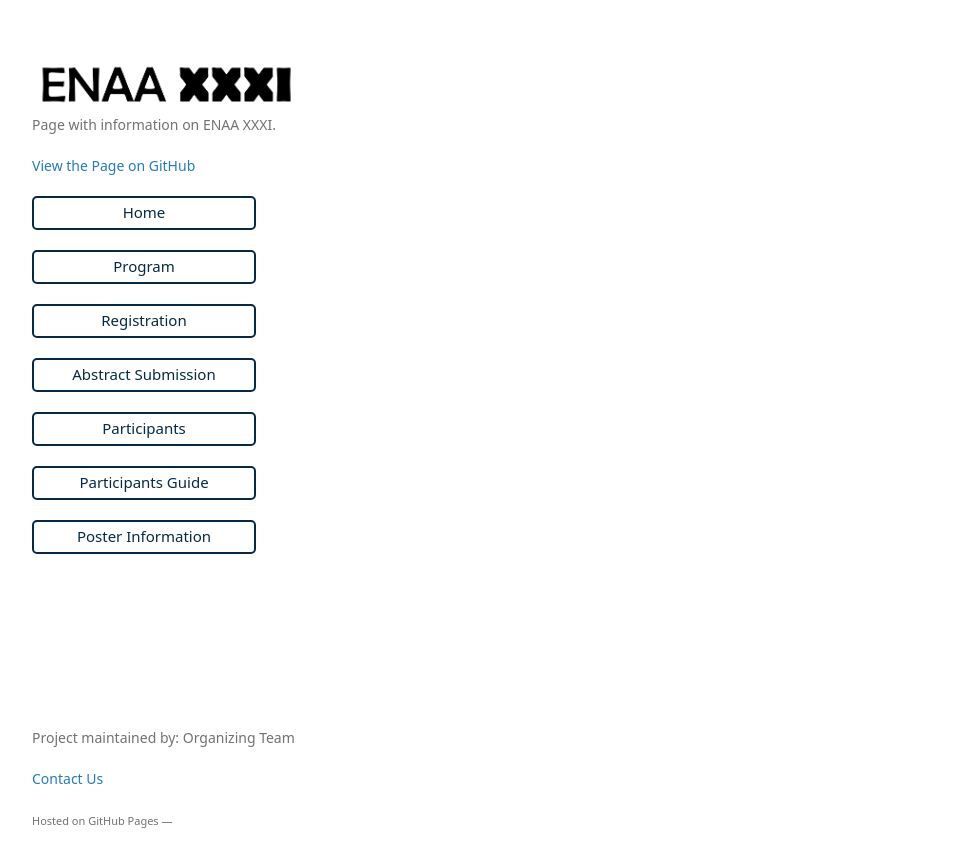
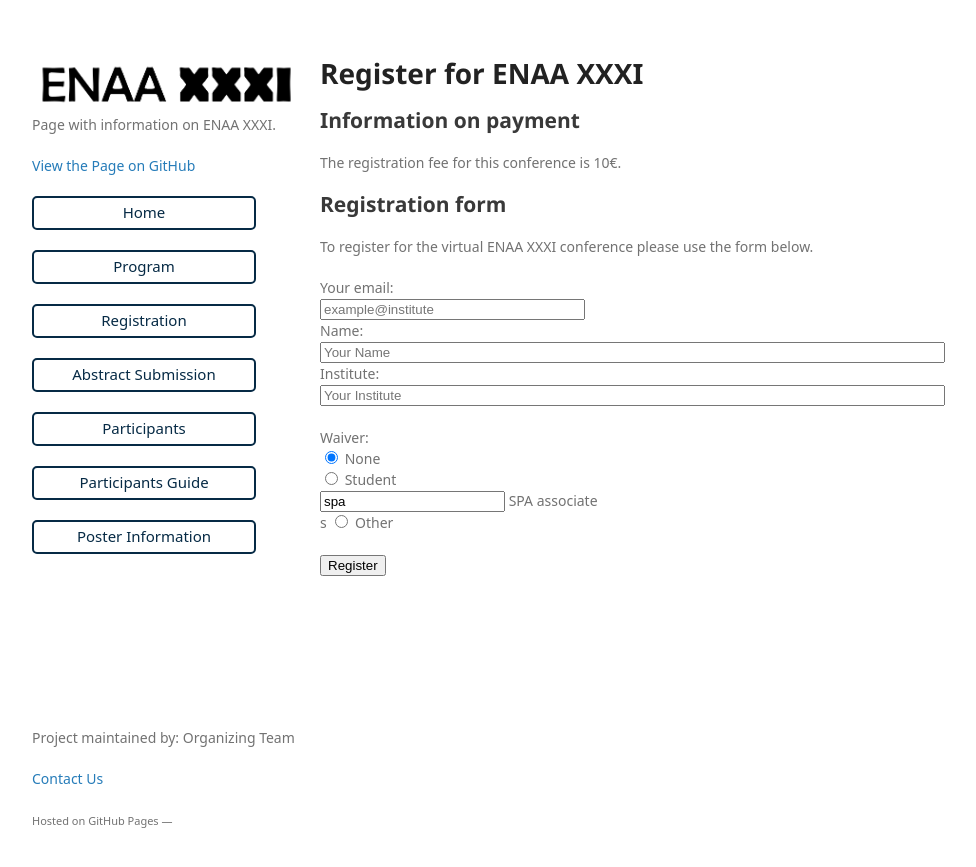
Before and after one commit to AfonsoV/enaaxxxi, a Jekyll site: the page built from registration.md, in a window 1280 px wide. Shown: the top 867 px of the page, without its empty margins (128-1104 px from the left). Built offline with Jekyll 4.4.1, drawn with Linux system fonts in a browser that asks for light colours; some web fonts are replaced; our own code applies the rules of GitHub Pages for plain Markdown files.

Commit message:
Updated form pages

```diff
--- a/registration.md
+++ b/registration.md
@@ -0,0 +1,45 @@
+# Register for ENAA XXXI
+
+## Information on payment
+
+The registration fee for this conference is 10€.
+## Registration form
+
+To register for the virtual ENAA XXXI conference please use the form below.
+
+<form
+  action="https://formspree.io/f/meqpyvlz"
+  method="POST"
+>
+<label>
+    Your email:
+<br>
+    <input type="email" name="_replyto" size="30" placeholder="example@institute">
+  </label>
+<br>
+<label>
+    Name:
+<br>
+    <input type="text" name="name" size="75" placeholder="Your Name">
+  </label>
+<br>
+ <label>
+    Institute:
+<br>
+    <input type="text" name="institute" size="75" placeholder="Your Institute">
+  </label>
+<br>
+<br>
+   <label>Waiver:</label>
+<br>
+      <input type="radio" id="none" name="waiver" value="none" required="required" checked="checked">
+      <label for="none">None</label><br>
+      <input type="radio" id="student" name="waiver" value="student">
+      <label for="student">Student</label><br>
+      <input type="spa" id="yes" name="waiver" value="spa">
+      <label for="spa">SPA associate</label><br>s
+      <input type="radio" id="other" name="waiver" value="other">
+      <label for="other">Other</label><br>
+<br>
+  <button type="submit">Register</button>
+</form>
```
Also changed, not shown: abstract.md (+3 -2 lines).
